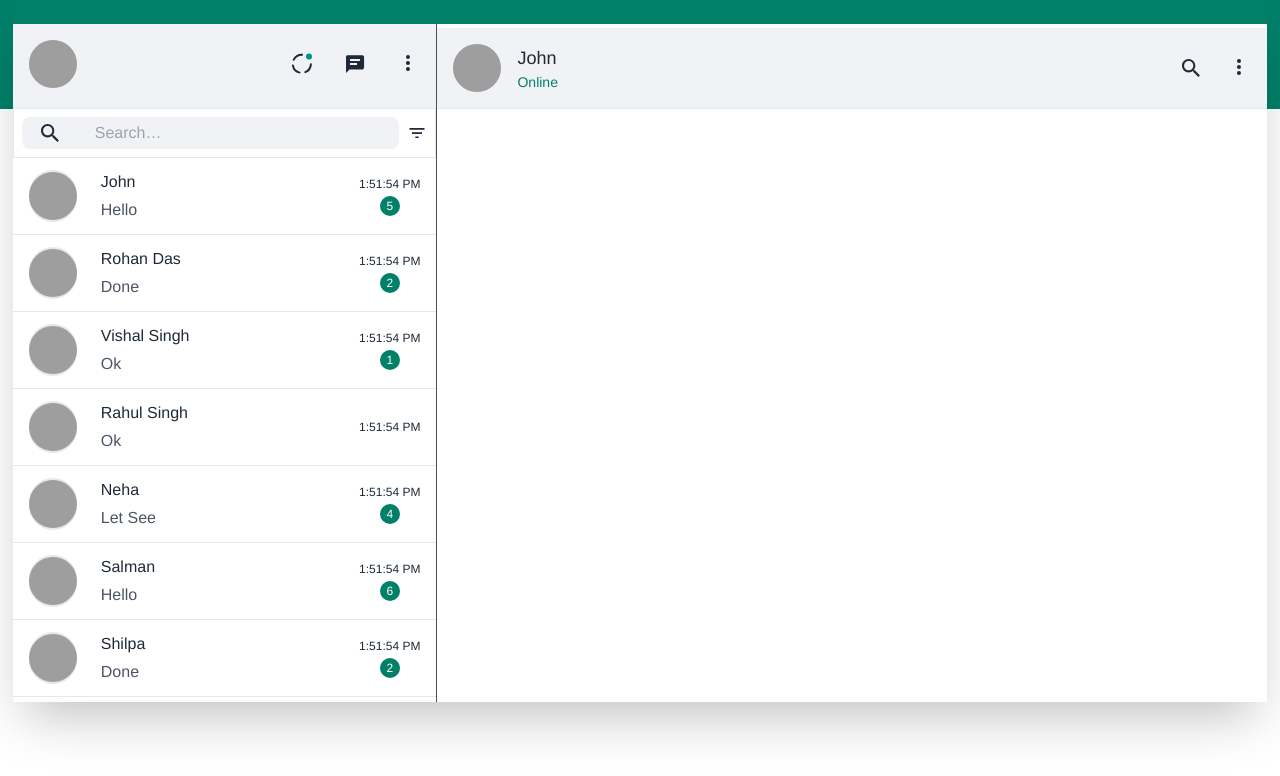
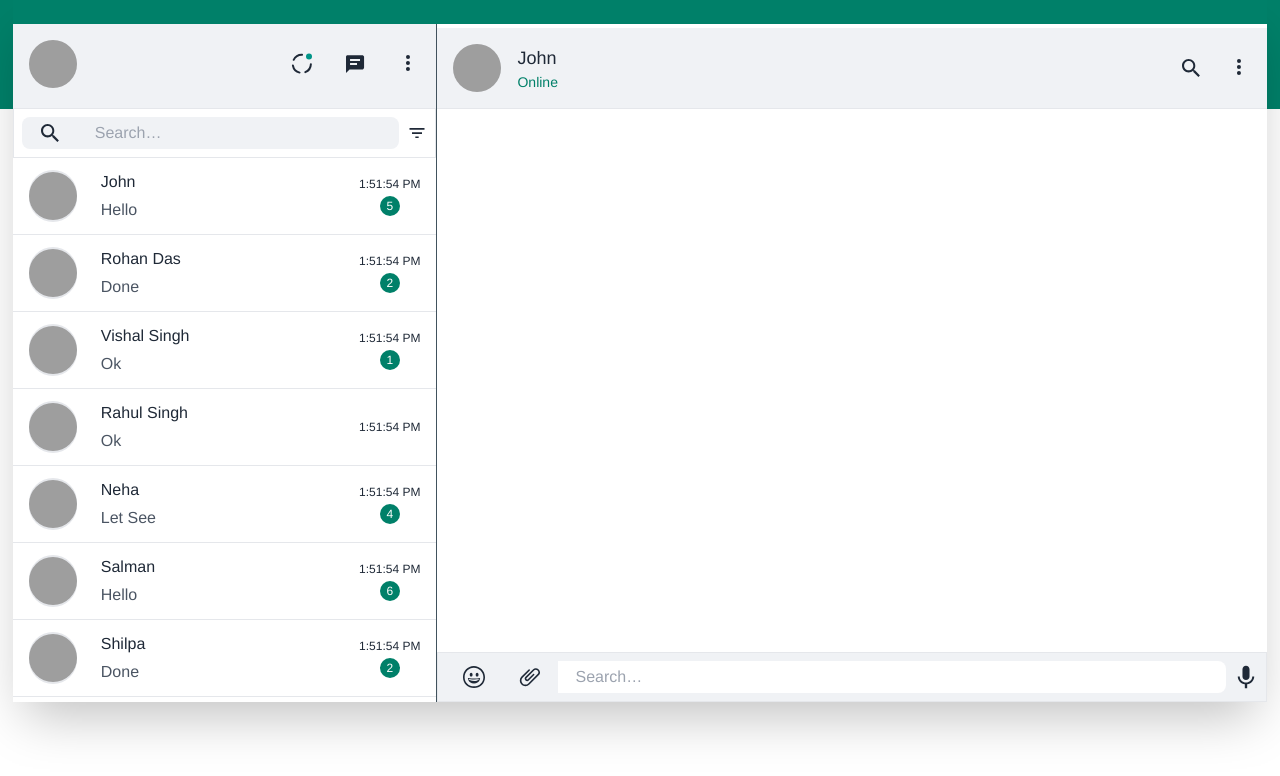
Before and after one commit to ProgrammerShri/Whatsapp-Web-Clone, a React (Create React App) app: page /messages in a window 1280 px wide. Both pictures are taken after a click on the icon 564 px from the left and 497 px from the top of the page. Shown: the top 776 px of the page. Built offline with nearby package versions, Linux system fonts and the light colour scheme; grey boxes are pictures that could not be loaded.

Commit message:
Chat Input is Completed

```diff
--- a/src/components/Icons.js
+++ b/src/components/Icons.js
@@ -161,3 +161,60 @@ export const DownArrowIcon = ({ ...props }) => {
     </span>
   );
 };
+
+export const EmojiIcon = ({ ...props }) => {
+  return (
+    <span className="cursor-pointer" {...props}>
+      <svg
+        viewBox="0 0 24 24"
+        width={24}
+        height={24}
+        className="ekdr8vow dhq51u3o"
+      >
+        <path
+          fill="currentColor"
+          d="M9.153 11.603c.795 0 1.439-.879 1.439-1.962s-.644-1.962-1.439-1.962-1.439.879-1.439 1.962.644 1.962 1.439 1.962zm-3.204 1.362c-.026-.307-.131 5.218 6.063 5.551 6.066-.25 6.066-5.551 6.066-5.551-6.078 1.416-12.129 0-12.129 0zm11.363 1.108s-.669 1.959-5.051 1.959c-3.505 0-5.388-1.164-5.607-1.959 0 0 5.912 1.055 10.658 0zM11.804 1.011C5.609 1.011.978 6.033.978 12.228s4.826 10.761 11.021 10.761S23.02 18.423 23.02 12.228c.001-6.195-5.021-11.217-11.216-11.217zM12 21.354c-5.273 0-9.381-3.886-9.381-9.159s3.942-9.548 9.215-9.548 9.548 4.275 9.548 9.548c-.001 5.272-4.109 9.159-9.382 9.159zm3.108-9.751c.795 0 1.439-.879 1.439-1.962s-.644-1.962-1.439-1.962-1.439.879-1.439 1.962.644 1.962 1.439 1.962z"
+        />
+      </svg>
+    </span>
+  );
+};
+
+export const AttachmentIcon = ({ ...props }) => {
+  return (
+    <span className="cursor-pointer" {...props}>
+      <svg viewBox="0 0 24 24" width={24} height={24} className>
+        <path
+          fill="currentColor"
+          d="M1.816 15.556v.002c0 1.502.584 2.912 1.646 3.972s2.472 1.647 3.974 1.647a5.58 5.58 0 0 0 3.972-1.645l9.547-9.548c.769-.768 1.147-1.767 1.058-2.817-.079-.968-.548-1.927-1.319-2.698-1.594-1.592-4.068-1.711-5.517-.262l-7.916 7.915c-.881.881-.792 2.25.214 3.261.959.958 2.423 1.053 3.263.215l5.511-5.512c.28-.28.267-.722.053-.936l-.244-.244c-.191-.191-.567-.349-.957.04l-5.506 5.506c-.18.18-.635.127-.976-.214-.098-.097-.576-.613-.213-.973l7.915-7.917c.818-.817 2.267-.699 3.23.262.5.501.802 1.1.849 1.685.051.573-.156 1.111-.589 1.543l-9.547 9.549a3.97 3.97 0 0 1-2.829 1.171 3.975 3.975 0 0 1-2.83-1.173 3.973 3.973 0 0 1-1.172-2.828c0-1.071.415-2.076 1.172-2.83l7.209-7.211c.157-.157.264-.579.028-.814L11.5 4.36a.572.572 0 0 0-.834.018l-7.205 7.207a5.577 5.577 0 0 0-1.645 3.971z"
+        />
+      </svg>
+    </span>
+  );
+};
+
+export const VoiceMicIcon = ({ ...props }) => {
+  return (
+    <span classname="cursor-pointer" {...props}>
+      <svg viewBox="0 0 24 24" width={24} height={24} className>
+        <path
+          fill="currentColor"
+          d="M11.999 14.942c2.001 0 3.531-1.53 3.531-3.531V4.35c0-2.001-1.53-3.531-3.531-3.531S8.469 2.35 8.469 4.35v7.061c0 2.001 1.53 3.531 3.53 3.531zm6.238-3.53c0 3.531-2.942 6.002-6.237 6.002s-6.237-2.471-6.237-6.002H3.761c0 4.001 3.178 7.297 7.061 7.885v3.884h2.354v-3.884c3.884-.588 7.061-3.884 7.061-7.885h-2z"
+        />
+      </svg>
+    </span>
+  );
+};
+
+export const SendArrowIcon = ({ ...props }) => {
+  return (
+    <span classname="cursor-pointer" {...props}>
+      <svg viewBox="0 0 24 24" width={24} height={24} className>
+        <path
+          fill="currentColor"
+          d="M1.101 21.757 23.8 12.028 1.101 2.3l.011 7.912 13.623 1.816-13.623 1.817-.011 7.912z"
+        />
+      </svg>
+    </span>
+  );
+};
--- a/src/pages/ChatPage.js
+++ b/src/pages/ChatPage.js
@@ -2,12 +2,16 @@ import React from "react";
 import { useNavigate } from "react-router-dom";
 import ChatList from "../components/ChatList";
 import {
+  AttachmentIcon,
   Avatar,
   DownArrowIcon,
+  EmojiIcon,
   NewChatIcon,
   SearchIcon,
+  SendArrowIcon,
   StatusIcon,
   VerticleDotIcon,
+  VoiceMicIcon,
 } from "../components/Icons";
 import { data } from "../data";
 import { useProgress } from "../hooks/useProgress";
@@ -18,6 +22,7 @@ const ChatPage = () => {
   const navigate = useNavigate();
   const [input, setInput] = React.useState("");
   const [options, setOptions] = React.useState(false);
+  const [textMsg, setTextMsg] = React.useState("");
 
   if (loading) {
     return <LoaderPage value={value} />;
@@ -127,6 +132,30 @@ const ChatPage = () => {
               <VerticleDotIcon />
             </div>
           </div>
+
+          {/* Chat  */}
+          <div className="bg-white relative w-full h-full ">
+            <div className="flex justify-between items-center border bg-light-gray px-2 absolute bottom-[4.8rem] left-0 right-0   w-full ">
+              <div className="form-control w-full">
+                <div className="input-group w-full">
+                  <EmojiIcon className="bg-light-gray" />
+                  <AttachmentIcon className="bg-light-gray" />
+                  <input
+                    type="text"
+                    placeholder="Search…"
+                    className="input w-full h-8 my-2 bg-white rounded-md"
+                    value={textMsg}
+                    onChange={(e) => setTextMsg(e.target.value)}
+                  />
+                </div>
+              </div>
+              {textMsg.length > 0 ? (
+                <SendArrowIcon className="pl-2" />
+              ) : (
+                <VoiceMicIcon className="pl-2" />
+              )}
+            </div>
+          </div>
         </div>
       </div>
     </div>
```
